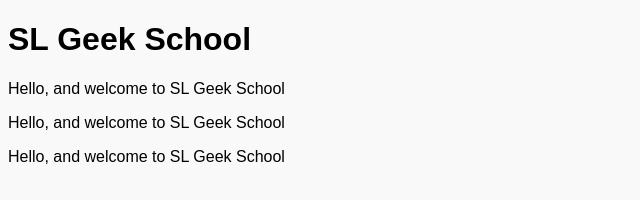
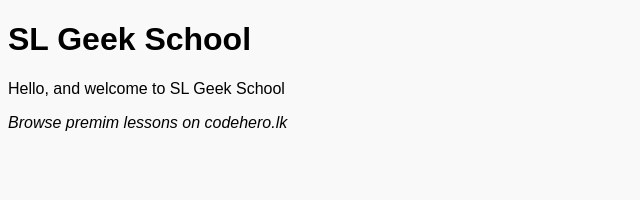
Before and after one commit to slgeeklk/slgeek-school-git, a plain HTML site: page index.html in a window 1280 px wide. Shown: the whole page, without its empty margins (0-640 px from the left). Drawn offline with Linux system fonts and the light colour scheme.

Commit message:
Added a new para

```diff
--- a/index.html
+++ b/index.html
@@ -9,8 +9,8 @@
 <body>
     <h1>SL Geek School</h1>
     <p>Hello, and welcome to SL Geek School</p>
-    <p>Hello, and welcome to SL Geek School</p>
-    <p>Hello, and welcome to SL Geek School</p>
+    <p><i>Browse premim lessons on codehero.lk</i></p>
+
 
     <script src="./script.js"></script>
 </body>
```
